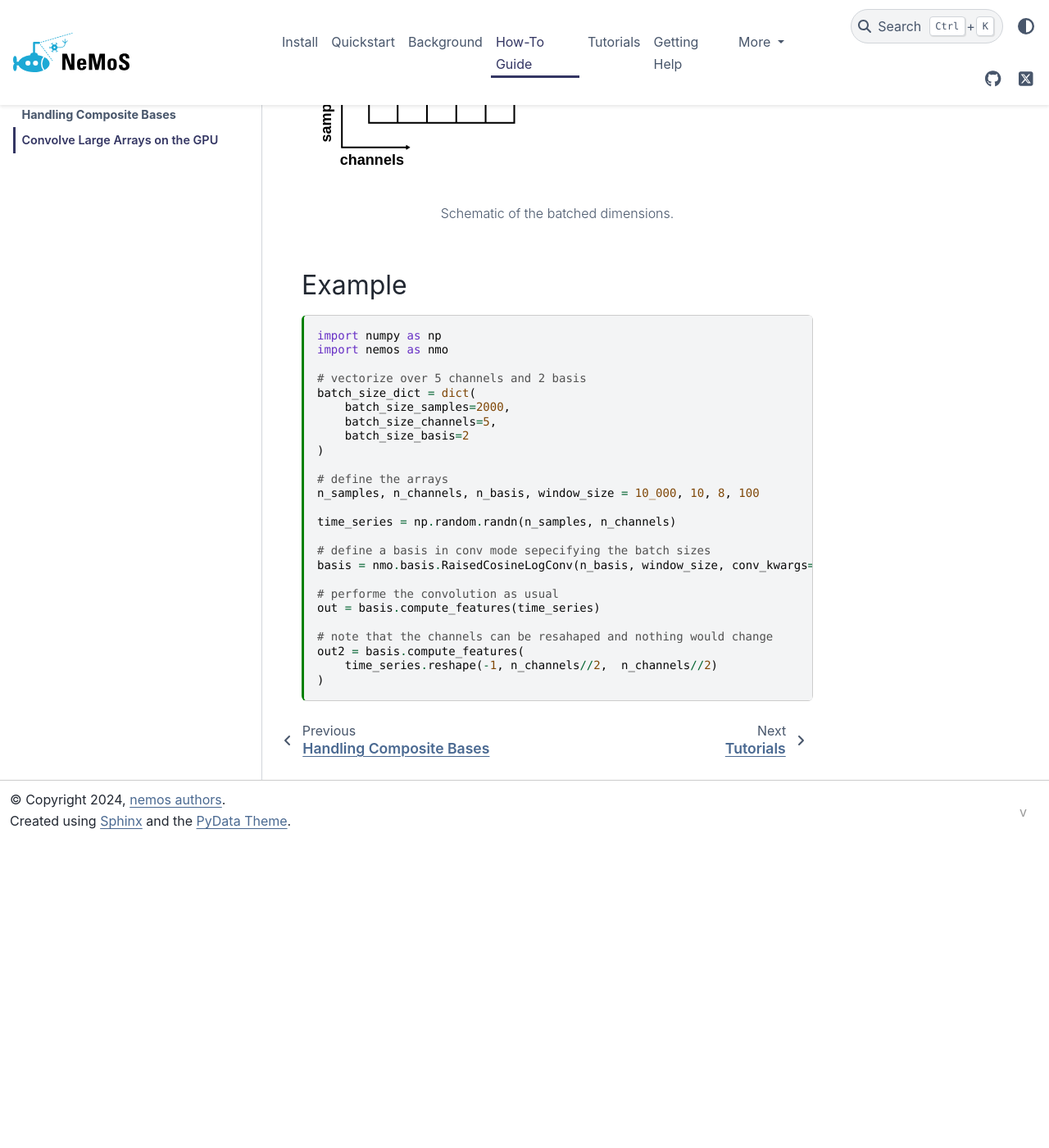
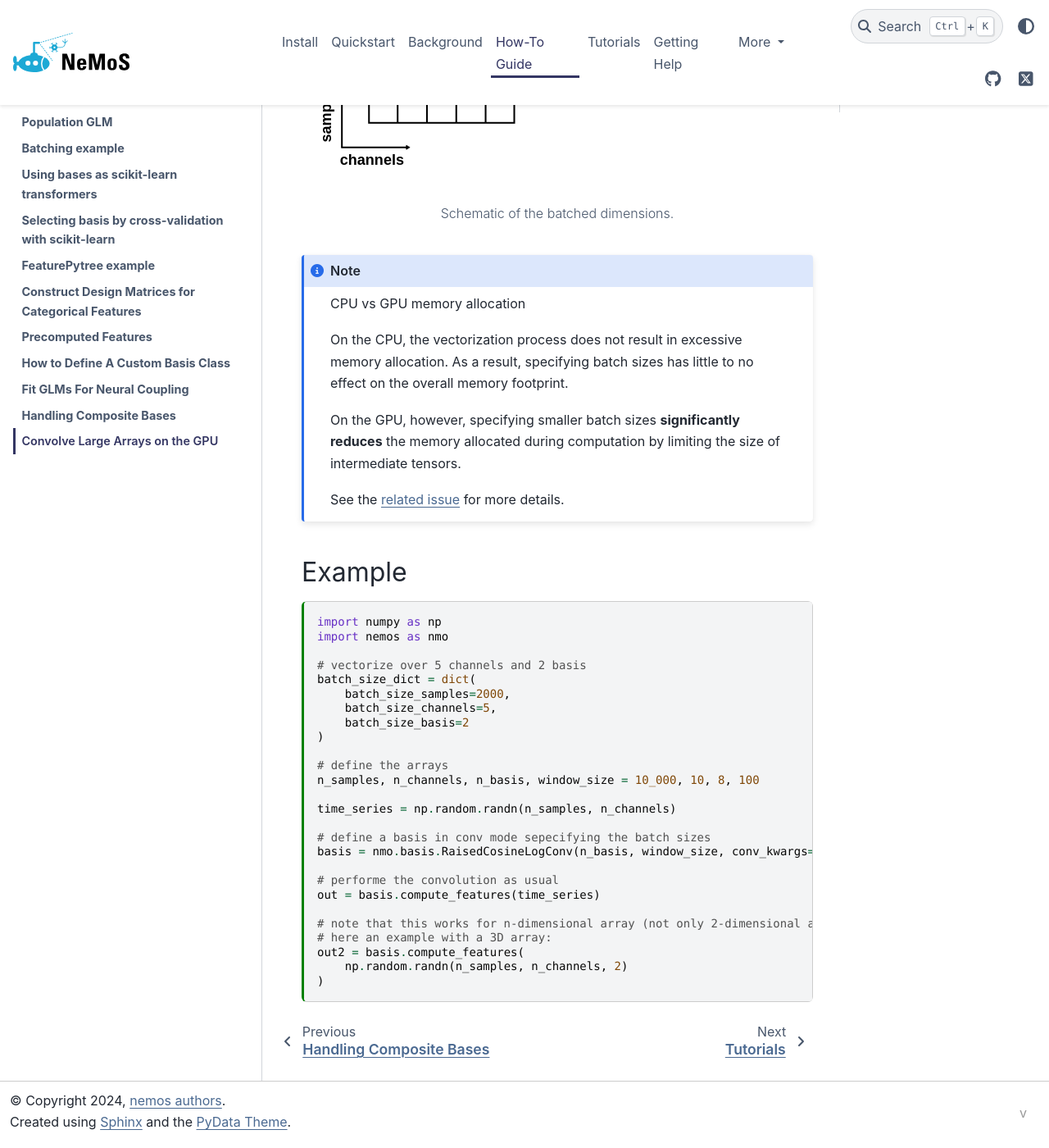
Before and after one commit to flatironinstitute/nemos, a Sphinx documentation site: the page built from docs/how_to_guide/convolve_large_arrays.md, in a window 1280 px wide and 1400 px high, scrolled down 1101 px. Shown: the whole window at 82% size. Built offline with Sphinx 7.4.7 and the PyData theme 0.15.4, drawn with Linux system fonts in a browser that asks for light colours; before the commit the page ends 2134 px from its top, so only the background shows below that.

Commit message:
add note on gpu  vs cpu mem allocation

````diff
--- a/docs/how_to_guide/convolve_large_arrays.md
+++ b/docs/how_to_guide/convolve_large_arrays.md
@@ -31,6 +31,15 @@
 <figcaption>Schematic of the batched dimensions.</figcaption>
 </figure>
 
+:::{note} CPU vs GPU memory allocation
+
+On the CPU, the vectorization process does not result in excessive memory allocation. As a result, specifying batch sizes has little to no effect on the overall memory footprint.
+
+On the GPU, however, specifying smaller batch sizes **significantly reduces** the memory allocated during computation by limiting the size of intermediate tensors.
+
+See the [related issue](https://github.com/flatironinstitute/nemos/issues/345) for more details.
+:::
+
 ## Example
 
 ```{code-cell} ipython3
@@ -55,8 +64,9 @@
 # performe the convolution as usual
 out = basis.compute_features(time_series)
 
-# note that the channels can be resahaped and nothing would change
+# note that this works for n-dimensional array (not only 2-dimensional arrays)
+# here an example with a 3D array:
 out2 = basis.compute_features(
-    time_series.reshape(-1, n_channels//2,  n_channels//2)
+    np.random.randn(n_samples, n_channels, 2)
 )
 ```
````
